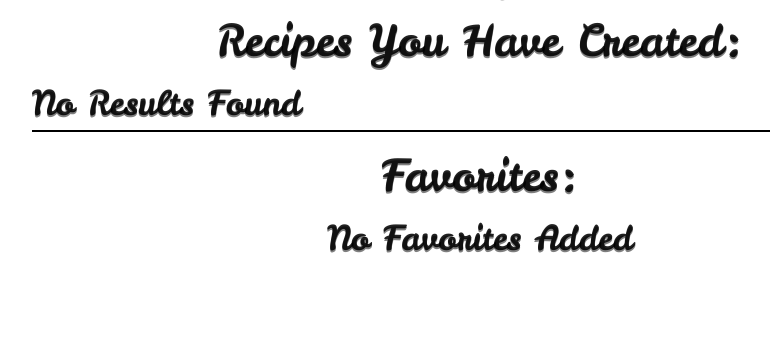
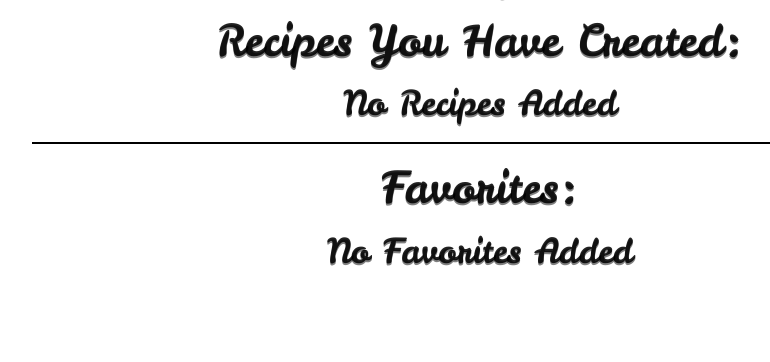
Before and after one commit to Hiimus/veggie-time, a Flask app: template templates/profile.html in a window 1280 px wide. Shown: the part 125-487 px from the top of the page, without its empty margins (160-930 px from the left). Run offline with Flask 2, Linux system fonts and the light colour scheme; the template is opened without the code that fills it, so the values that code supplies are empty; some libraries are stand-ins or nearby versions; some web fonts are replaced.

Commit message:
Center aligned heading on profile page

```diff
--- a/templates/profile.html
+++ b/templates/profile.html
@@ -72,13 +72,13 @@
           </div>
 
         {% else %}
-          <h4>No Recipes Added</h4>
+
         {% endif %}
 
       {% endfor %}
     </div>
     {% else %}
-    <h4>No Results Found</h4>
+    <h4 class="margin-header center-align">No Recipes Added</h4>
     {% endif %}
 
     <hr class="hr">
```
